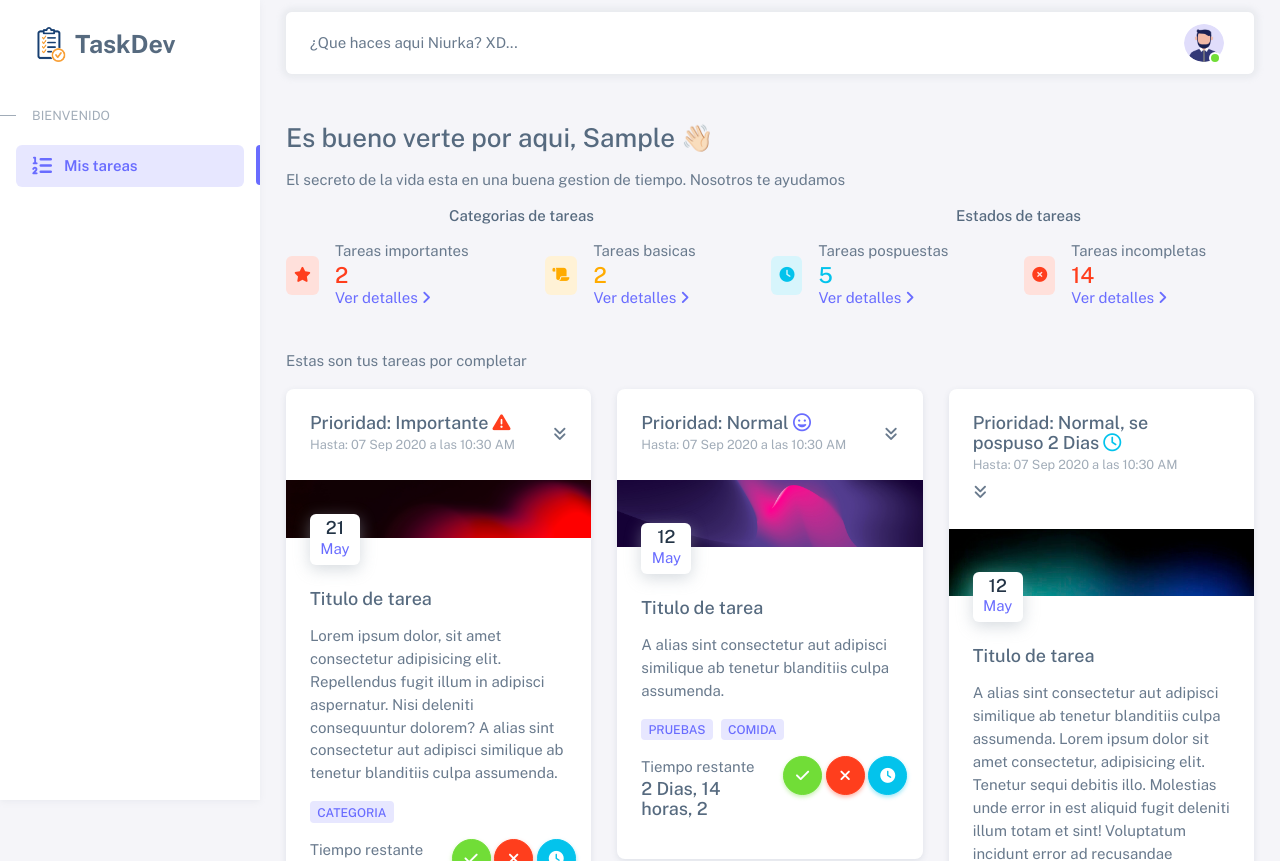
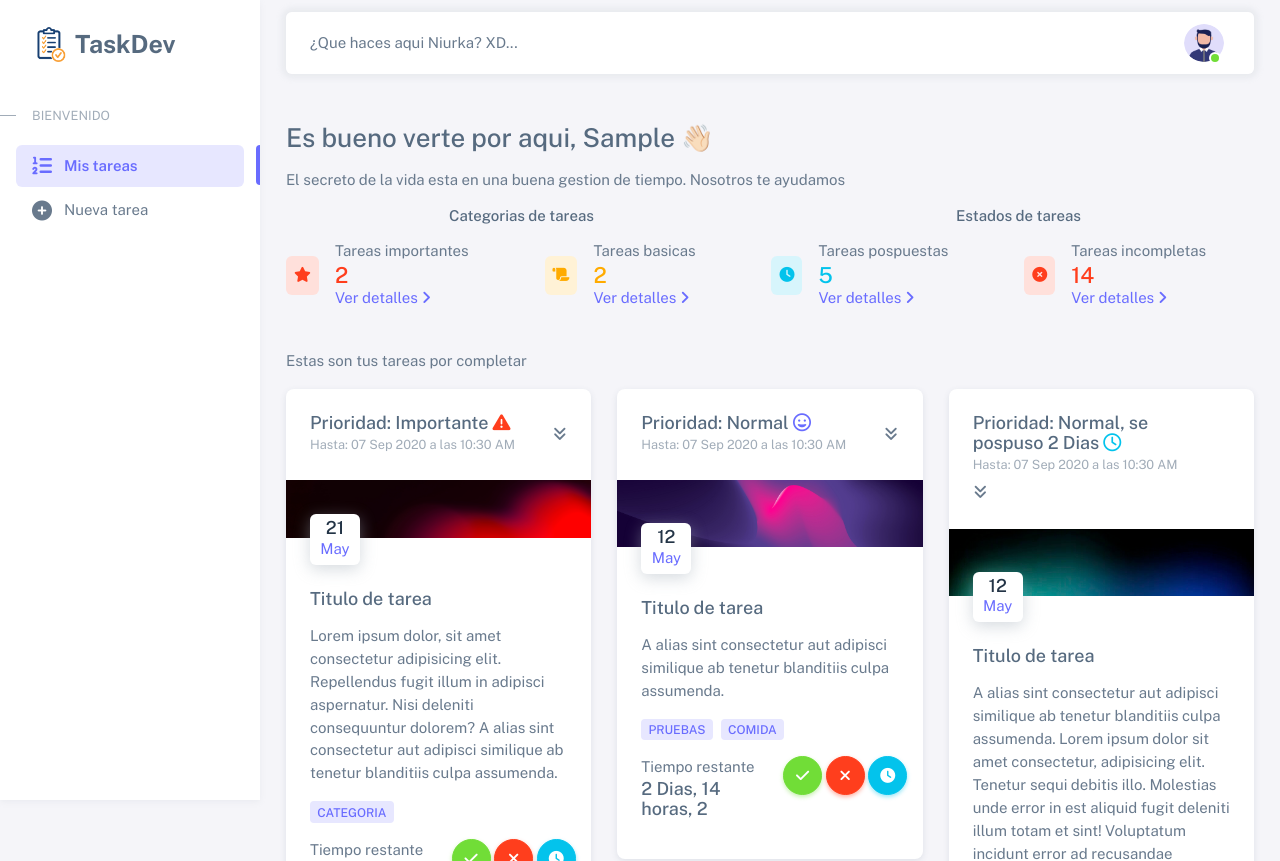
Before and after one commit to joynerdev/taskdev, a Django app: page /tareas/ in a window 1280 px wide. Shown: the top 861 px of the page. Run offline with Django 4.2, Linux system fonts and the light colour scheme; the visitor is signed in with stand-in values (Sample User, id 1); some libraries are stand-ins or nearby versions.

Commit message:
Se agrego en el sidebar el elemento para acceder al registro de tareas

```diff
--- a/templates/layouts/sidebar.html
+++ b/templates/layouts/sidebar.html
@@ -16,13 +16,25 @@
         <li class="menu-header small text-uppercase">
             <span class="menu-header-text">Bienvenido</span>
         </li>
-        <!-- Dashboard -->
-        <li class="menu-item active">
-            <a href="index.html" class="menu-link">
+
+        <!-- Task list -->
+        <li class="menu-item {% if request.resolver_match.view_name == 'task:home' %}active{% endif %}">
+            <a href="{% if request.resolver_match.view_name == 'task:home' %}javascript:void(0){% else %}{% url 'task:home' %}{% endif %}" class="menu-link">
                 <i class="fas fa-list-ol menu-icon tf-icons"></i>
                 <div data-i18n="Analytics"> Mis tareas</div>
             </a>
         </li>
+        <!-- End task list -->
+
+        <!-- New task -->
+        <li class="menu-item {% if request.resolver_match.view_name == 'task:new' %}active{% endif %}">
+            <a href="{% if request.resolver_match.view_name == 'task:new' %}javascript:void(0){% else %}{% url 'task:new' %}{% endif %}" class="menu-link">
+                <i class="fas fa-plus-circle menu-icon tf-icons"></i>
+                <div data-i18n="Analytics"> Nueva tarea</div>
+            </a>
+        </li>
+        <!-- End new task -->
+
 
         {% comment %}
             <!-- Layouts -->
```
